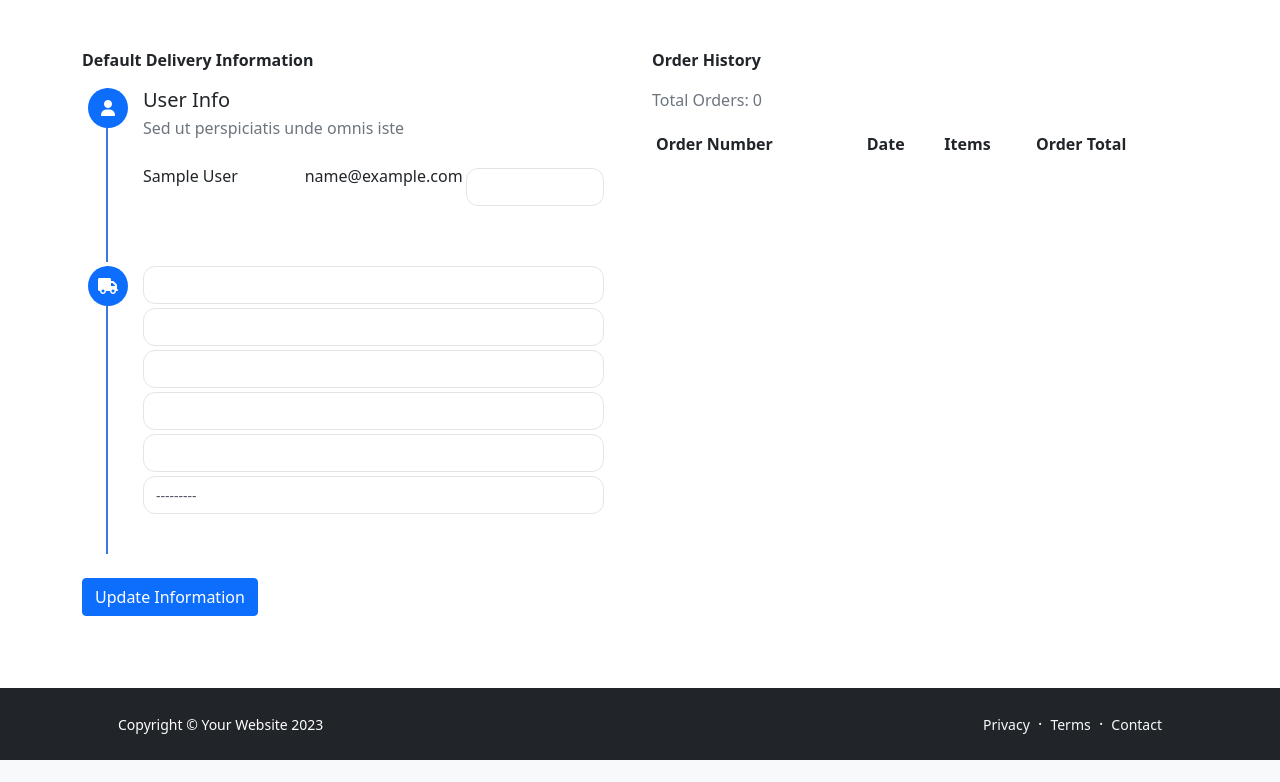
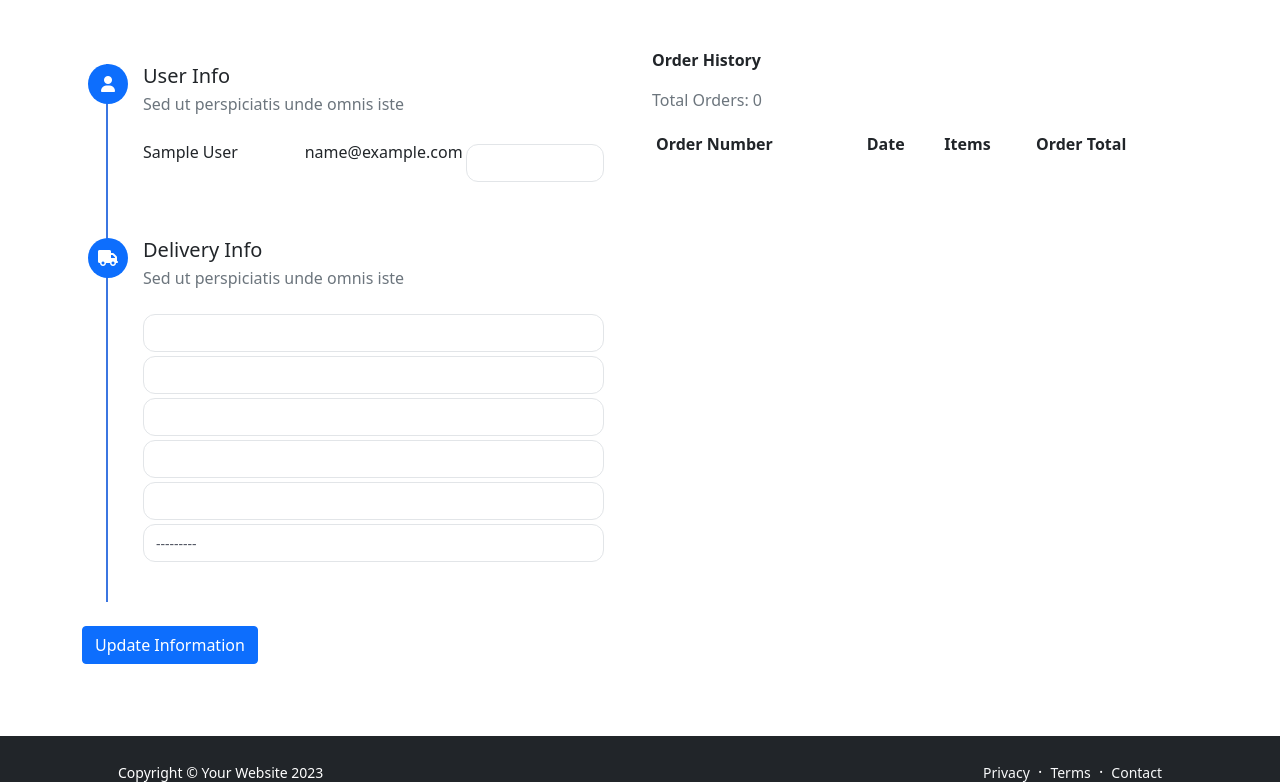
Before and after one commit to DarrachBarneveld/Ci-Swag-Store, a Django app: page /profile/ in a window 1280 px wide. Shown: the part 271-1053 px from the top of the page. Before the commit the page ends 1031 px from the top, so only its background shows below. Run offline with Django 3.2, Linux system fonts and the light colour scheme; the visitor is signed in with stand-in values (Sample User, id 1); data comes from the database, SQL or seed files in the repository; data that the repository does not hold is empty; parts of the project's set-up code (start-up, migrations or seed data) failed here and were passed over; some libraries are stand-ins or nearby versions.

Commit message:
Added styling to profile update form

```diff
--- a/profiles/templates/profiles/profile.html
+++ b/profiles/templates/profiles/profile.html
@@ -18,7 +18,6 @@
 <div class="container py-5">
   <div class="row">
     <div class="col-12 col-lg-6">
-      <p><strong>Default Delivery Information</strong></p>
       <form
         class="mt-3"
         action="{% url 'profile' %}"
@@ -26,7 +25,6 @@
         id="profile-update-form"
       >
         {% csrf_token %}
-
         <ol class="activity-checkout mb-0 px-4 mt-3">
           <li class="checkout-item">
             <div class="avatar checkout-icon p-1">
@@ -66,6 +64,10 @@
                 <i class="fa-solid fa-truck text-white"></i>
               </div>
             </div>
+            <h5 class="font-size-16 mb-1">Delivery Info</h5>
+            <p class="text-muted text-truncate mb-4">
+              Sed ut perspiciatis unde omnis iste
+            </p>
             <div class="feed-item-list mb-3">
               {{ form.default_street_address1 | as_crispy_field }}
               <!--  -->
```
